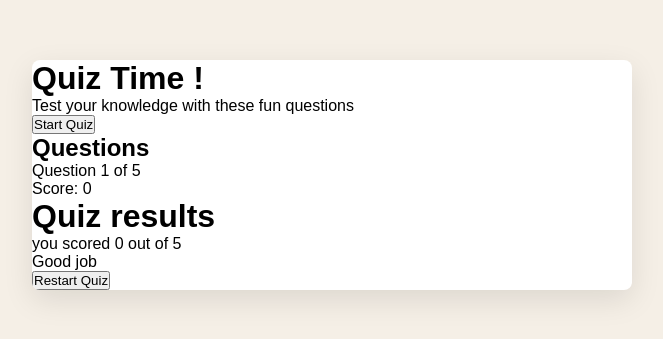
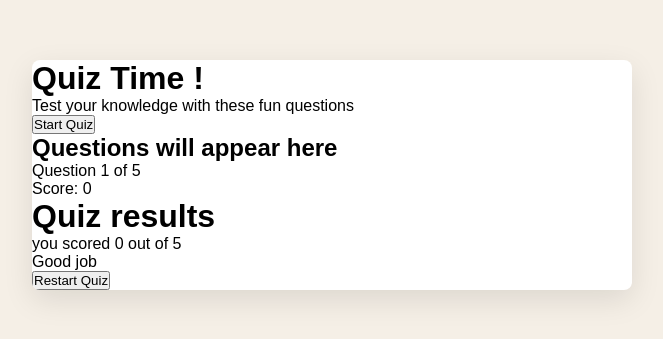
Before and after one commit to MohamedAliShaltoot/HTML-and-CSS-For-Absolute-Beginners-2024-Crash-Course, a plain HTML site: page quiz_game/index.html in a window 1280 px wide. Shown: the part 225-564 px from the top of the page, without its empty margins (308-971 px from the left). Drawn offline with Linux system fonts and the light colour scheme.

Commit message:
alter id for an item

```diff
--- a/quiz_game/index.html
+++ b/quiz_game/index.html
@@ -16,7 +16,7 @@
 
       <div class="screen" id="quiz-screen">
         <div class="quiz-header">
-          <h2 id="" question-text>Questions</h2>
+          <h2 id="question-text" >Questions will appear here </h2>
           <div id="quiz-info">
             <p>
               Question <span id="current-question">1</span> of <span>5</span>
```
